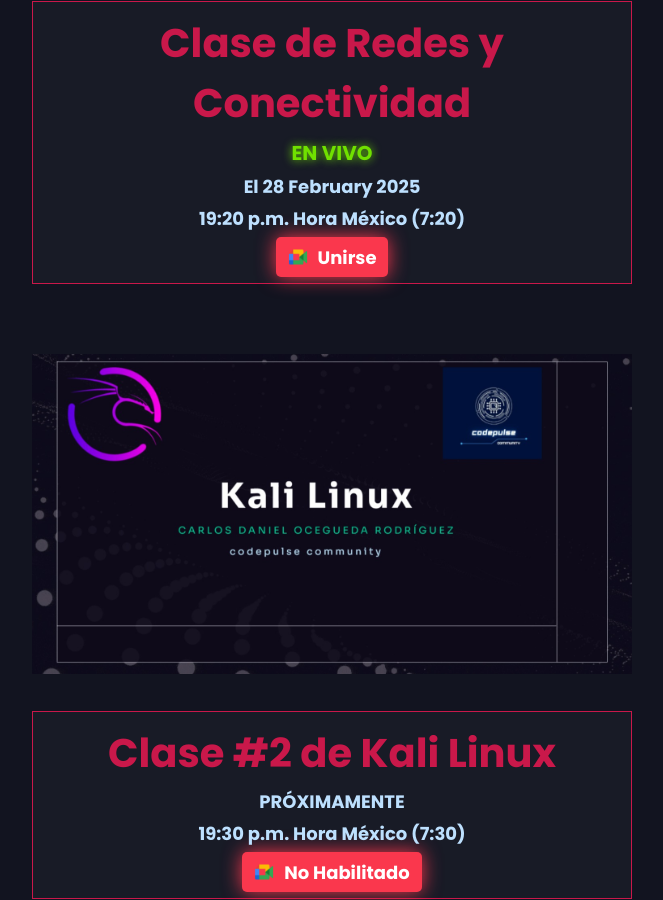
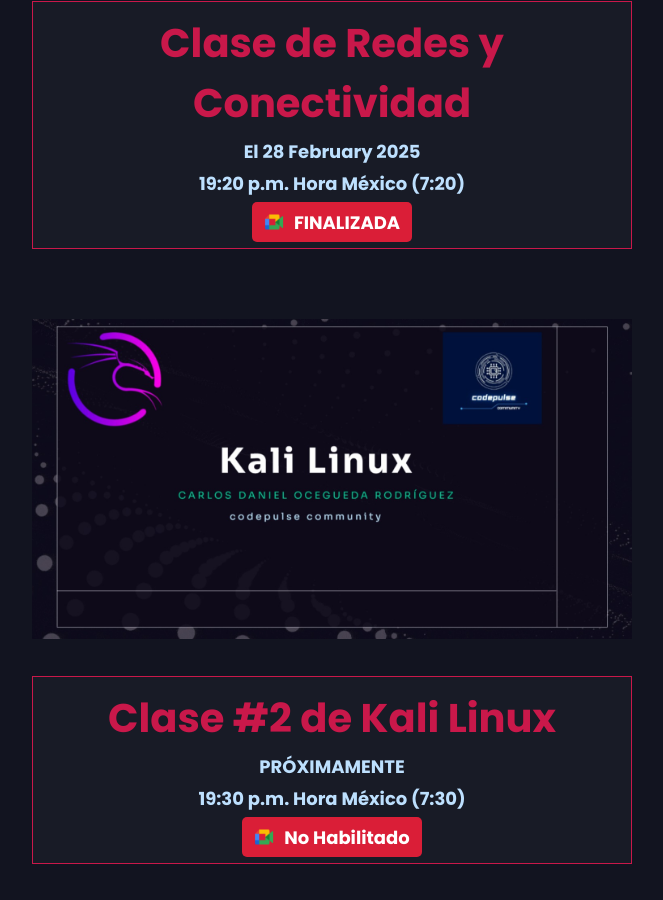
Before and after one commit to Mauricio2202/codenews, a React (Vite) app: page / in a window 1280 px wide. Shown: the part 1436-2336 px from the top of the page, without its empty margins (308-971 px from the left). Built offline with nearby package versions, Linux system fonts and the light colour scheme; a web font is replaced by a local one.

Commit message:
Finalizando clase redes

```diff
--- a/src/components/Clases.css
+++ b/src/components/Clases.css
@@ -129,11 +129,11 @@
     /*cursor: no-drop;*/
 }
 
-@keyframes blink {
+/* @keyframes blink {
     0% { background-color: #DA1E37; box-shadow: 0 0 10px #DA1E37; }
     50% { background-color: #FF3B50; box-shadow: 0 0 20px #FF3B50; }
     100% { background-color: #DA1E37; box-shadow: 0 0 10px #DA1E37; }
-}
+} */
 
 .meetIcon {
     width: 20px;
--- a/src/components/Clases.jsx
+++ b/src/components/Clases.jsx
@@ -37,12 +37,12 @@
                         <img src={RedesClass} alt="redes-class" className='class-new redes-i' />
                         <div className="react-class-countdown">
                             <p className='classTitle'><strong>Clase de Redes y Conectividad</strong></p>
-                            <p className='text-date'>EN VIVO</p>
+                            {/* <p className='text-date'>EN VIVO</p> */}
                             <p>El {classDate}</p>
                             <p>19:20 p.m. Hora México (7:20)</p>
-                            <a href="https://meet.google.com/mbh-cgdw-dor" className="enlace-meet">
+                            <a href="#" className="enlace-meet" onClick={(e) => { e.preventDefault(); setModalOpen(true); }}>
                                 <img src={Meet} alt="meet" className='meetIcon' />
-                                <p className='join'>Unirse</p>
+                                <p className='join'>FINALIZADA</p>
                             </a>
                         </div>
                     </div>
```
